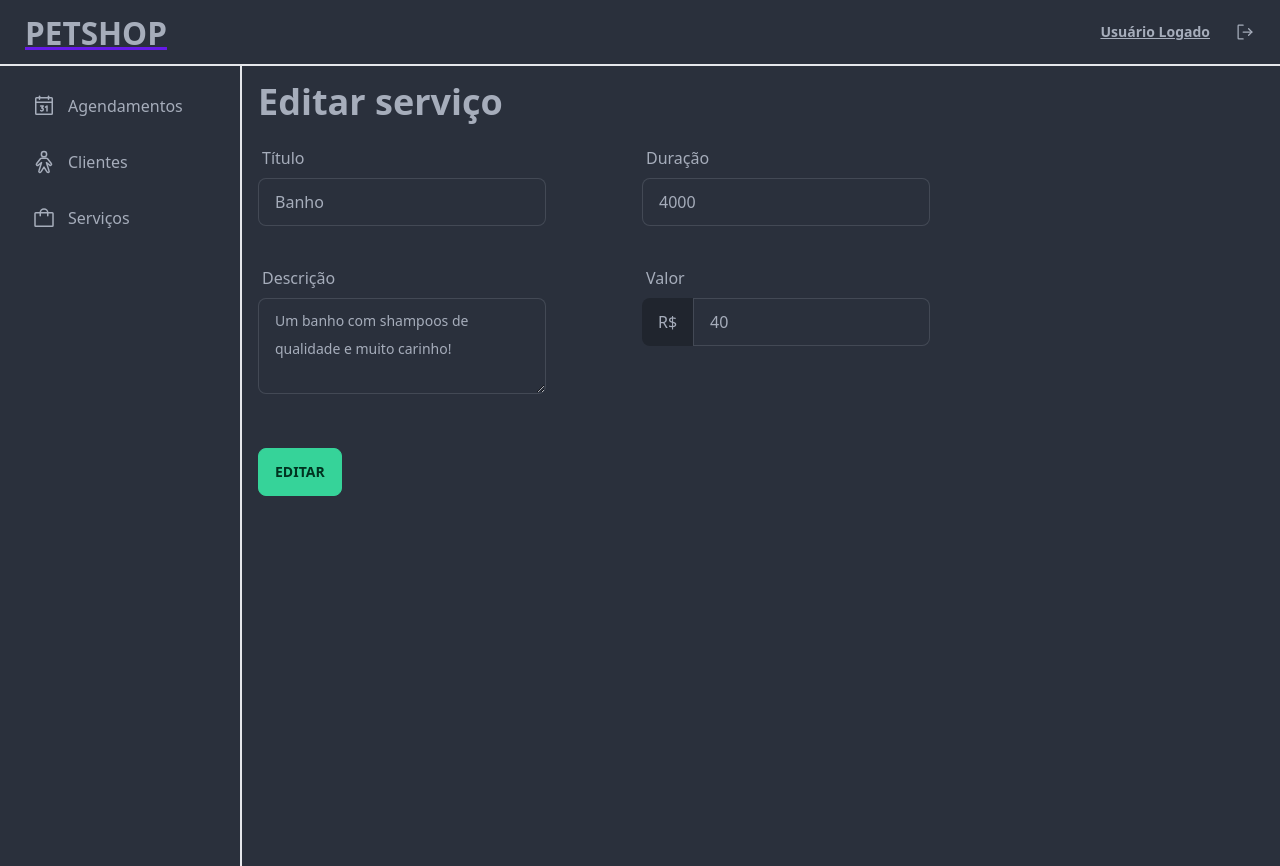
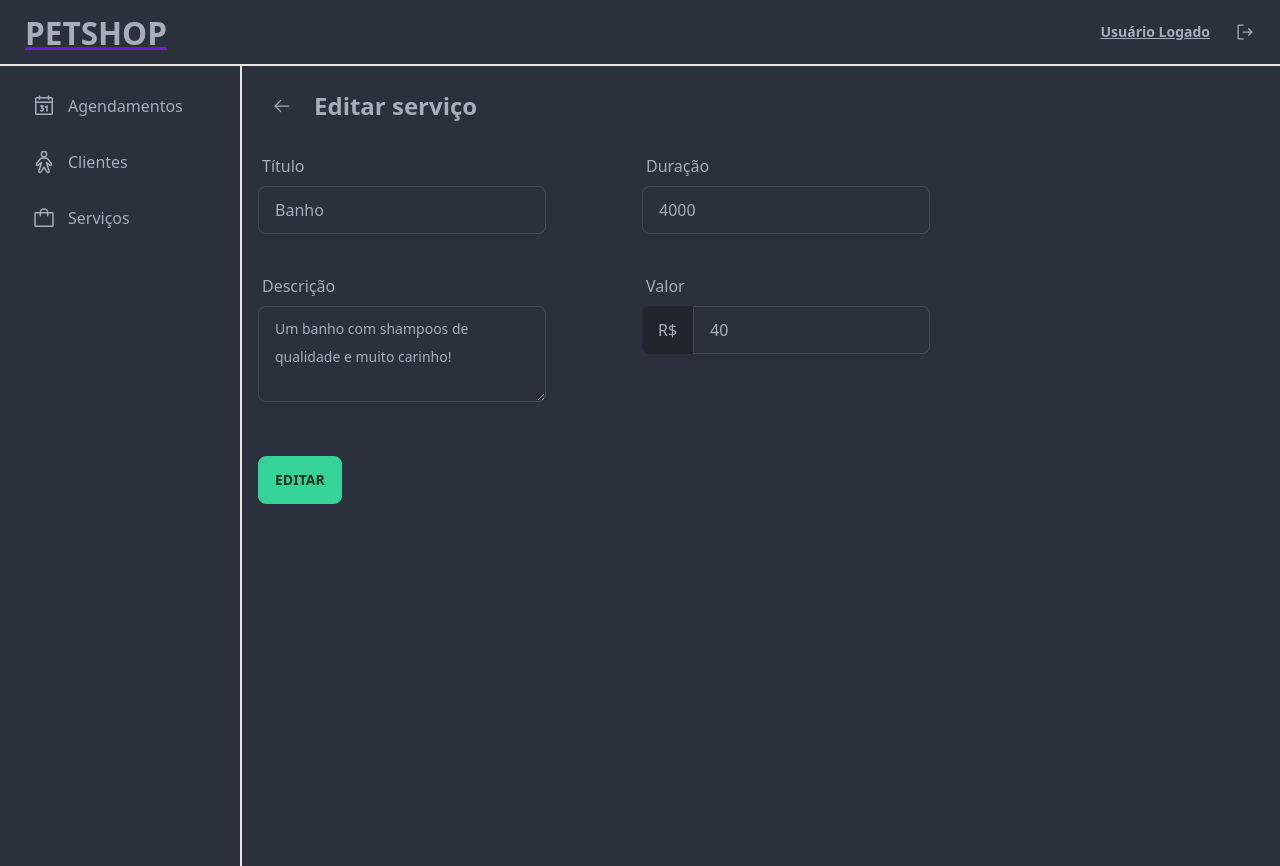
Before and after one commit to Gust4voSales/petshop-project, a Next.js app in the folder client/: page /dashboard/services/1/edit in a window 1280 px wide. Built offline with nearby package versions, Linux system fonts and the light colour scheme.

Commit message:
feat: refactor button; add back btn to PageTitle

```diff
--- a/client/src/app/dashboard/(pages)/services/[id]/edit/page.tsx
+++ b/client/src/app/dashboard/(pages)/services/[id]/edit/page.tsx
@@ -19,7 +19,7 @@ export default function EditService({ params }: { params: { id: string } }) {
 
   return (
     <div>
-      <PageTitle title="Editar serviço" />
+      <PageTitle back title="Editar serviço" />
 
       <ServiceForm service={mockService} onSubmit={handleEditService} />
     </div>
--- a/client/src/app/dashboard/(pages)/services/new/page.tsx
+++ b/client/src/app/dashboard/(pages)/services/new/page.tsx
@@ -10,7 +10,7 @@ export default function NewService() {
 
   return (
     <div>
-      <PageTitle title="Novo serviço" />
+      <PageTitle back title="Novo serviço" />
 
       <ServiceForm onSubmit={handleCreateService} />
     </div>
--- a/client/src/app/dashboard/(pages)/services/page.tsx
+++ b/client/src/app/dashboard/(pages)/services/page.tsx
@@ -54,12 +54,12 @@ export default function Services() {
                       <td>{parseDuration(service.duration)}</td>
                       <td>
                         <div className="flex gap-3">
-                          <Button intent="circle" tooltipText="Editar" asChild>
+                          <Button circle tooltipText="Editar" asChild>
                             <Link href={`/dashboard/services/${service.id}/edit`}>
                               <PencilSimple className="w-6 h-6" />
                             </Link>
                           </Button>
-                          <Button intent="circle" bg="danger" tooltipText="Remover">
+                          <Button circle bg="danger" tooltipText="Remover">
                             <TrashSimple className="w-6 h-6" />
                           </Button>
                         </div>
--- a/client/src/components/dashboard/Header/index.tsx
+++ b/client/src/components/dashboard/Header/index.tsx
@@ -5,7 +5,7 @@ import { List, SignOut } from "phosphor-react";
 export function Header() {
   return (
     <header className="navbar border-b-2">
-      <Button intent="ghost" asChild>
+      <Button bg="ghost" asChild>
         <label htmlFor="sidebar-drawer" className="drawer-button lg:hidden">
           <List className="h-5 w-5" />
         </label>
@@ -20,7 +20,7 @@ export function Header() {
       <div className="flex items-center gap-2">
         <span className="text-sm font-semibold underline">Usuário Logado</span>
 
-        <Button intent="ghost" tooltipText="Sair" tooltipBottom>
+        <Button bg="ghost" tooltipText="Sair" tooltipBottom>
           <SignOut className="h-5 w-5" />
         </Button>
       </div>
--- a/client/src/components/dashboard/PageTitle/index.tsx
+++ b/client/src/components/dashboard/PageTitle/index.tsx
@@ -1,10 +1,24 @@
+import { Button } from "@components/ui/Button";
+import { useRouter } from "next/navigation";
+import { ArrowLeft } from "phosphor-react";
+
 interface Props {
   title: string;
+  back?: boolean;
 }
 export function PageTitle(props: Props) {
+  const router = useRouter();
+
   return (
-    <div className="prose">
-      <h1>{props.title}</h1>
+    <div className="flex items-center gap-2">
+      {props.back && (
+        <Button onClick={router.back} bg="ghost" circle tooltipText="Voltar" tooltipBottom>
+          <ArrowLeft className="w-5 h-5" />
+        </Button>
+      )}
+      <div className="prose">
+        <h2>{props.title}</h2>
+      </div>
     </div>
   );
 }
--- a/client/src/components/ui/Button.tsx
+++ b/client/src/components/ui/Button.tsx
@@ -4,11 +4,8 @@ import { ButtonHTMLAttributes } from "react";
 
 const buttonStyle = cva("btn cursor-pointer", {
   variants: {
-    intent: {
+    bg: {
       ghost: "btn-ghost",
-      circle: "btn-circle",
-    },
-    bg: {
       primary: "btn-primary",
       secondary: "btn-secondary",
       accent: "btn-accent",
@@ -16,6 +13,9 @@ const buttonStyle = cva("btn cursor-pointer", {
       info: "btn-info",
       warning: "btn-warning",
       danger: "btn-error",
+    },
+    circle: {
+      true: "btn-circle",
     },
   },
 });
@@ -27,11 +27,11 @@ interface Props extends ButtonHTMLAttributes<HTMLButtonElement>, VariantProps<ty
   children: React.ReactNode;
 }
 
-export function Button({ intent, bg, asChild, tooltipText, tooltipBottom, ...props }: Props) {
+export function Button({ bg, circle, asChild, tooltipText, tooltipBottom, ...props }: Props) {
   const BaseComponent = asChild ? Slot : "button";
 
   const Component = () => (
-    <BaseComponent className={buttonStyle({ intent, bg })} {...props}>
+    <BaseComponent className={buttonStyle({ bg, circle })} {...props}>
       {props.children}
     </BaseComponent>
   );
--- a/client/src/components/ui/Form/Inputs/CurrencyInput.tsx
+++ b/client/src/components/ui/Form/Inputs/CurrencyInput.tsx
@@ -2,22 +2,19 @@ import React from "react";
 import { Label } from "../Label";
 import { inputStyle, Props } from "./InputTypes";
 
-export const CurrencyInputComponent = (props: Props, ref: React.ForwardedRef<HTMLInputElement>) => {
+export const CurrencyInputComponent = (
+  { errorMessage, ...props }: Props,
+  ref: React.ForwardedRef<HTMLInputElement>
+) => {
   return (
     <>
       {props.label && <Label htmlFor={props.name}>{props.label}</Label>}
 
       <label className="input-group input-error">
         <span>R$</span>
-        <input
-          type="number"
-          step="0.01"
-          className={inputStyle({ errorBorder: !!props.errorMessage })}
-          ref={ref}
-          {...props}
-        />
+        <input type="number" step="0.01" className={inputStyle({ errorBorder: !!errorMessage })} ref={ref} {...props} />
       </label>
-      <Label error>{props.errorMessage}</Label>
+      <Label error>{errorMessage}</Label>
     </>
   );
 };
--- a/client/src/components/ui/Form/Inputs/Input.tsx
+++ b/client/src/components/ui/Form/Inputs/Input.tsx
@@ -2,12 +2,12 @@ import React from "react";
 import { Label } from "../Label";
 import { inputStyle, Props } from "./InputTypes";
 
-function InputComponent(props: Props, ref: React.ForwardedRef<HTMLInputElement>) {
+function InputComponent({ errorMessage, ...props }: Props, ref: React.ForwardedRef<HTMLInputElement>) {
   return (
     <>
       {props.label && <Label htmlFor={props.name}>{props.label}</Label>}
-      <input className={inputStyle({ errorBorder: !!props.errorMessage })} ref={ref} {...props} />
-      <Label error>{props.errorMessage}</Label>
+      <input className={inputStyle({ errorBorder: !!errorMessage })} ref={ref} {...props} />
+      <Label error>{errorMessage}</Label>
     </>
   );
 }
--- a/client/src/components/ui/Form/TextArea.tsx
+++ b/client/src/components/ui/Form/TextArea.tsx
@@ -14,12 +14,12 @@ interface Props extends TextareaHTMLAttributes<HTMLTextAreaElement> {
   label?: string;
   errorMessage?: string;
 }
-function TextAreaComponent({ label, ...props }: Props, ref: React.ForwardedRef<HTMLTextAreaElement>) {
+function TextAreaComponent({ errorMessage, ...props }: Props, ref: React.ForwardedRef<HTMLTextAreaElement>) {
   return (
     <>
-      {label && <Label htmlFor={props.name}>{label}</Label>}
-      <textarea className={textAreaStyle({ errorBorder: !!props.errorMessage })} ref={ref} {...props} />
-      <Label error>{props.errorMessage}</Label>
+      {props.label && <Label htmlFor={props.name}>{props.label}</Label>}
+      <textarea className={textAreaStyle({ errorBorder: !!errorMessage })} ref={ref} {...props} />
+      <Label error>{errorMessage}</Label>
     </>
   );
 }
```
